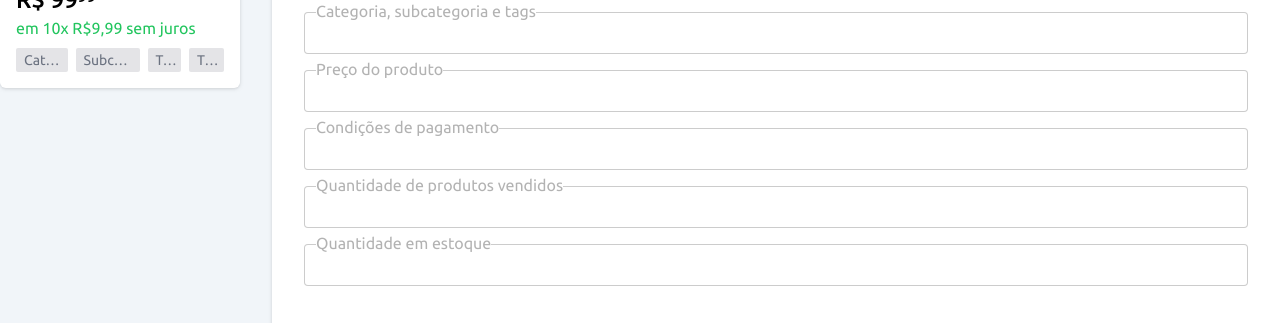
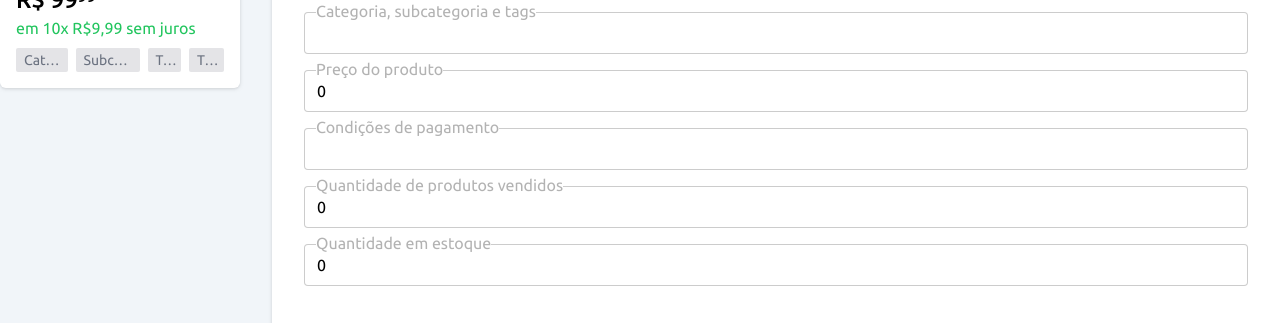
Before and after one commit to leandroepr/trainees-ecommerce-2022, a Next.js app: page /novo-produto in a window 1280 px wide. Shown: the part 477-800 px from the top of the page. Built offline with nearby package versions, Linux system fonts and the light colour scheme; what react-toast-notifications would draw is missing.

Commit message:
refactor: update new-product-form input types

```diff
--- a/src/features/admin/components/new-product-form/new-product-form.tsx
+++ b/src/features/admin/components/new-product-form/new-product-form.tsx
@@ -1,4 +1,4 @@
-import { Button, Column, Row, Text } from 'components/toolkit'
+import { Button, Column, NumberInput, Row, Text } from 'components/toolkit'
 import { Select } from 'components/toolkit/select'
 import SelectInput from 'components/toolkit/select/select-input'
 import SelectOption from 'components/toolkit/select/select-option'
@@ -28,10 +28,10 @@ const NewProductForm = () => {
           </Select>
 
           <TextInput label='Categoria, subcategoria e tags' />
-          <TextInput label='Preço do produto' />
+          <NumberInput label='Preço do produto' />
           <TextInput label='Condições de pagamento' />
-          <TextInput label='Quantidade de produtos vendidos' />
-          <TextInput label='Quantidade em estoque' />
+          <NumberInput label='Quantidade de produtos vendidos' />
+          <NumberInput label='Quantidade em estoque' />
         </Column>
 
         <Row className="flex justify-end space-x-6 pt-6 border-t-2 mt-">
```
